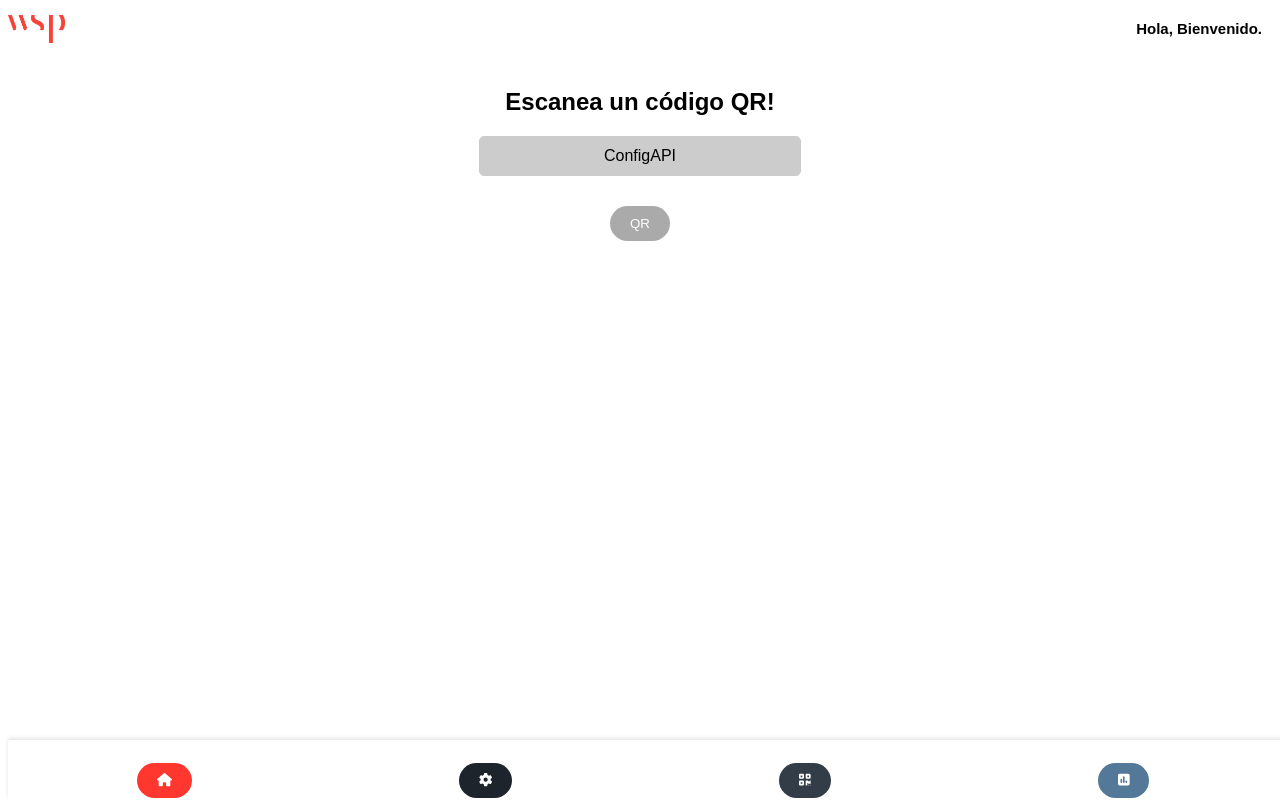
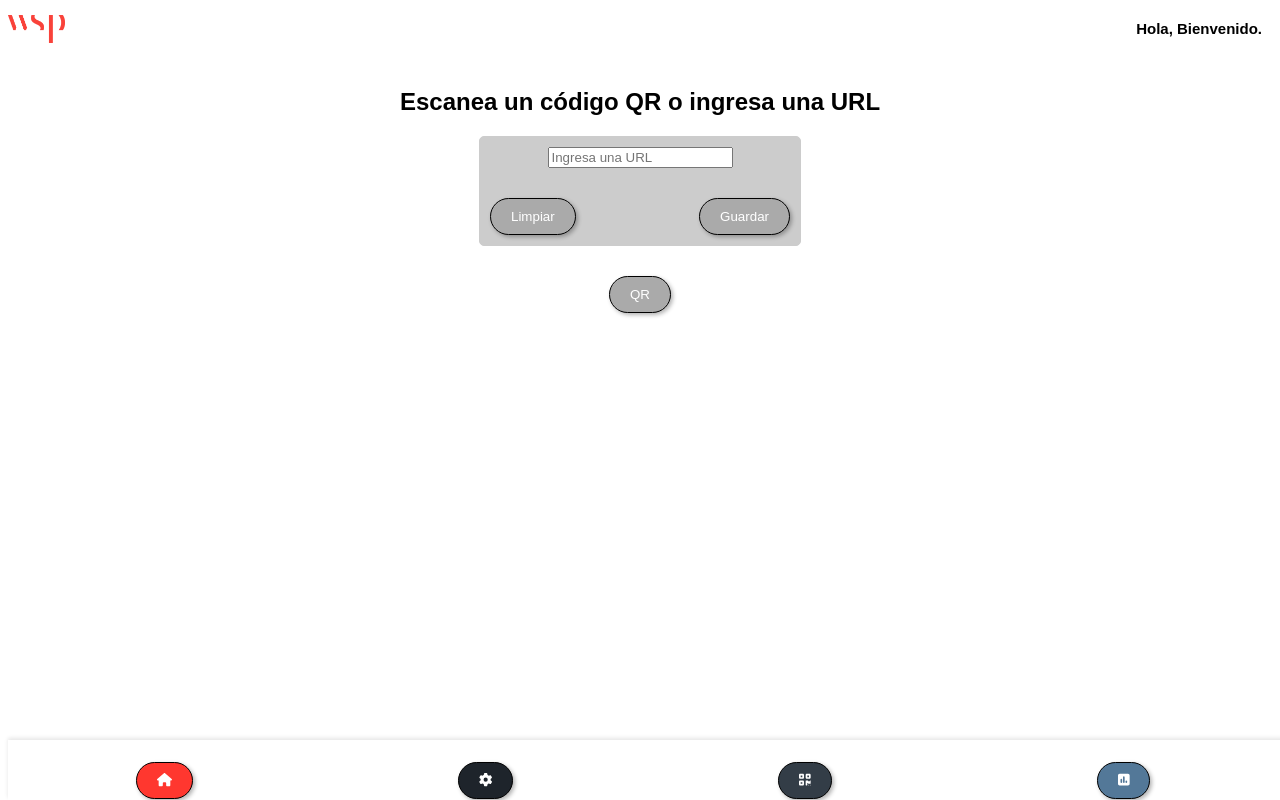
Before and after one commit to wspmatiastorres/DossysQR, a React (Vite) app in the folder client/: page / in a window 1280 px wide. Built offline with nearby package versions, Linux system fonts and the light colour scheme.

Commit message:
commit final

```diff
--- a/client/src/Components/NavBar.jsx
+++ b/client/src/Components/NavBar.jsx
@@ -1,4 +1,4 @@
-import React from 'react';
+import React, { useState } from 'react';
 import './compo.css';
 import { FontAwesomeIcon } from '@fortawesome/react-fontawesome';
 import { faHouse } from '@fortawesome/free-solid-svg-icons';
@@ -7,25 +7,44 @@ import { faQrcode } from '@fortawesome/free-solid-svg-icons';
 import { faSquarePollVertical } from '@fortawesome/free-solid-svg-icons';
 
 function NavBar(props) {
+  const [activePage, setActivePage] = useState('main');
+
+  const handleButtonClick = (page) => {
+    props.actuador(page);
+    setActivePage(page);
+  };
+
   return (
     <footer className="navbar-container">
-      <div className='div1'>
-        <button className='buttonmain' onClick={() => props.actuador('main')}>
+      <div className={`div1 ${activePage === 'main' ? 'active' : ''}`}>
+        <button
+          className={`buttonmain ${activePage === 'main' ? 'active' : ''}`}
+          onClick={() => handleButtonClick('main')}
+        >
           <FontAwesomeIcon icon={faHouse} />
         </button>
       </div>
-      <div className='div1' >
-        <button className='buttonconfig' onClick={() => props.actuador('config')}>
+      <div className={`div1 ${activePage === 'config' ? 'active' : ''}`}>
+        <button
+          className={`buttonconfig ${activePage === 'config' ? 'active' : ''}`}
+          onClick={() => handleButtonClick('config')}
+        >
           <FontAwesomeIcon icon={faGear} />
         </button>
       </div>
-      <div className='div1'>
-        <button className='buttonscan' onClick={() => props.actuador('scan')}>
+      <div className={`div1 ${activePage === 'scan' ? 'active' : ''}`}>
+        <button
+          className={`buttonscan ${activePage === 'scan' ? 'active' : ''}`}
+          onClick={() => handleButtonClick('scan')}
+        >
           <FontAwesomeIcon icon={faQrcode} />
         </button>
       </div>
-      <div className='div1'>
-        <button className='buttonresult' onClick={() => props.actuador('resultado')}>
+      <div className={`div1 ${activePage === 'resultado' ? 'active' : ''}`}>
+        <button
+          className={`buttonresult ${activePage === 'resultado' ? 'active' : ''}`}
+          onClick={() => handleButtonClick('resultado')}
+        >
           <FontAwesomeIcon icon={faSquarePollVertical} />
         </button>
       </div>
--- a/client/src/Components/compo.css
+++ b/client/src/Components/compo.css
@@ -6,18 +6,20 @@ button{
   cursor: pointer;
   background-color: #aaa;
   margin-top: 20px;
-
+  border: 1px solid #000; /* Agrega un borde de 1px de grosor */
+  box-shadow: 2px 2px 4px rgba(0, 0, 0, 0.3); /* Agrega una sombra de 2px de desplazamiento horizontal, 2px de desplazamiento vertical y 4px de desenfoque */
 }
 
 .buttonmain{
   border-radius: 20px;
   padding: 10px 20px;
   color: #fff;
-  border: none;
+  border:none;
   cursor: pointer;
   background-color: #ff372f;
   margin-top: 20px;
-
+  border: 1px solid #000; /* Agrega un borde de 1px de grosor */
+  box-shadow: 2px 2px 4px rgba(0, 0, 0, 0.3); /* Agrega una sombra de 2px de desplazamiento horizontal, 2px de desplazamiento vertical y 4px de desenfoque */
 }
 .buttonconfig{
     border-radius: 20px;
@@ -27,7 +29,8 @@ button{
     cursor: pointer;
     background-color: #1e242b;
     margin-top: 20px;
-
+    border: 1px solid #000; /* Agrega un borde de 1px de grosor */
+    box-shadow: 2px 2px 4px rgba(0, 0, 0, 0.3); /* Agrega una sombra de 2px de desplazamiento horizontal, 2px de desplazamiento vertical y 4px de desenfoque */
   }
   .buttonscan{
     border-radius: 20px;
@@ -37,7 +40,8 @@ button{
     cursor: pointer;
     background-color: #333d47;
     margin-top: 20px;
-
+    border: 1px solid #000; /* Agrega un borde de 1px de grosor */
+    box-shadow: 2px 2px 4px rgba(0, 0, 0, 0.3); /* Agrega una sombra de 2px de desplazamiento horizontal, 2px de desplazamiento vertical y 4px de desenfoque */
   }
   .buttonresult{
     border-radius: 20px;
@@ -47,7 +51,8 @@ button{
     cursor: pointer;
     background-color: #537898;
     margin-top: 20px;
-
+    border: 1px solid #000; /* Agrega un borde de 1px de grosor */
+    box-shadow: 2px 2px 4px rgba(0, 0, 0, 0.3); /* Agrega una sombra de 2px de desplazamiento horizontal, 2px de desplazamiento vertical y 4px de desenfoque */
   }
 
   .div1{
@@ -69,3 +74,37 @@ button{
     height: 60px;
     box-shadow: 0px -2px 4px rgba(0, 0, 0, 0.1);
   }
+
+
+.buttonmain.active:hover{
+  /* Estilos para los botones activos */
+  background-color:#ffffff;
+  color: black;
+  border: 1px solid #000; /* Agrega un borde de 1px de grosor */
+  box-shadow: 2px 2px 4px rgba(0, 0, 0, 0.3); /* Agrega una sombra de 2px de desplazamiento horizontal, 2px de desplazamiento vertical y 4px de desenfoque */
+  filter: brightness(80%);
+}
+.buttonconfig.active:hover{
+  /* Estilos para los botones activos */
+  background-color:#ffffff;
+  color: black;
+  border: 1px solid #000; /* Agrega un borde de 1px de grosor */
+  box-shadow: 2px 2px 4px rgba(0, 0, 0, 0.3); /* Agrega una sombra de 2px de desplazamiento horizontal, 2px de desplazamiento vertical y 4px de desenfoque */
+  filter: brightness(80%);
+}
+.buttonscan.active:hover{
+  /* Estilos para los botones activos */
+  background-color:#ffffff;
+  color: black;
+  border: 1px solid #000; /* Agrega un borde de 1px de grosor */
+  box-shadow: 2px 2px 4px rgba(0, 0, 0, 0.3); /* Agrega una sombra de 2px de desplazamiento horizontal, 2px de desplazamiento vertical y 4px de desenfoque */
+  filter: brightness(80%);
+}
+.buttonresult.active:hover{
+   /* Estilos para los botones activos */
+   background-color:#ffffff;
+   color: black;
+   border: 1px solid #000; /* Agrega un borde de 1px de grosor */
+   box-shadow: 2px 2px 4px rgba(0, 0, 0, 0.3); /* Agrega una sombra de 2px de desplazamiento horizontal, 2px de desplazamiento vertical y 4px de desenfoque */
+   filter: brightness(80%);
+}
--- a/client/src/Config/ConfigAPI.jsx
+++ b/client/src/Config/ConfigAPI.jsx
@@ -1,22 +1,87 @@
-import React from 'react';
-import Banner from '../Components/Banner'
+import React, { useState } from 'react';
+import Banner from '../Components/Banner';
 import './confi.css';
+import { isURL } from '../Components/Util';
 
-function ConfigAPI() {
+function ConfigAPI(props) {
+  const [decodedText, setDecodedText] = useState('');
+  const [error, setError] = useState('');
+  const [isDeleting, setIsDeleting] = useState(false);
+
+  const handleInputChange = (event) => {
+    setDecodedText(event.target.value);
+    setError('');
+  };
+
+  const handleDeleteButtonClick = () => {
+    if (decodedText === '') {
+      return;
+    }
+
+    setIsDeleting(true);
+
+    const textLength = decodedText.length;
+    let currentIndex = textLength - 1;
+
+    const deleteLetter = () => {
+      setDecodedText((prevText) => prevText.slice(0, currentIndex));
+
+      currentIndex--;
+
+      if (currentIndex >= 0) {
+        setTimeout(deleteLetter, 100);
+      } else {
+        setIsDeleting(false);
+      }
+    };
+
+    deleteLetter();
+  };
+
+  const handleFormSubmit = (event) => {
+    event.preventDefault();
+
+    if (decodedText.trim() === '') {
+      setError('Por favor, ingresa una Url');
+      return;
+    }
+
+    if (!isURL(decodedText)) {
+      setError('La Url ingresada no es válida.');
+      return; // Evita que se guarde la URL inválida
+    }
+    localStorage.setItem('dossysqr_api_url', decodedText);
+    // Aquí puedes realizar otras acciones con la URL ingresada, como enviarla a una API, etc.
+    props.actuador('main');
+  };
+
   return (
     <>
-      <div >
+      <div>
         <Banner />
       </div>
       <br />
-      <div >
-
+      <div>
         <center>
           <div>
-          <h2>Escanea un código QR!</h2>
+            <h2>Escanea un código QR o ingresa una URL</h2>
           </div>
           <div className='card'>
-            ConfigAPI
+            <form onSubmit={handleFormSubmit}>
+              <input
+                type="text"
+                placeholder='Ingresa una URL'
+                value={decodedText}
+                onChange={handleInputChange}
+              />
+              {error && <p className="error-message">{error}</p>}
+              <div className="button-container">
+                <button type="button" onClick={handleDeleteButtonClick}>
+                  Limpiar
+                </button>
+                <button type="submit">Guardar</button>
+              </div>
+            </form>
           </div>
         </center>
       </div>
--- a/client/src/Config/ConfigQR.jsx
+++ b/client/src/Config/ConfigQR.jsx
@@ -34,9 +34,8 @@ const ConfigQR = (props) => {
           disableFlip={false}
           qrCodeSuccessCallback={onNewScanResult}
           id="qr-code-scanner" />
-        <br /><br /><br /><br />
+
       </div>
-      <br /><br /><br /><br /><br /><br /><br /><br />
       </center>
     </>
   );
--- a/client/src/Config/confi.css
+++ b/client/src/Config/confi.css
@@ -24,3 +24,8 @@
     align-items: center;
     height: 100vh; /* Ajusta la altura según tus necesidades */
   }
+  .button-container {
+    display: flex;
+    justify-content: space-between;
+    margin-top: 10px;
+  }
--- a/client/src/Home/home.css
+++ b/client/src/Home/home.css
@@ -3,7 +3,7 @@
   text-align: right;
   }
   .card {
-    width: 300px;
+    width: 200px;
     border: 1px solid #ccc;
     border-radius: 5px;
     padding: 10px;
--- a/client/src/Result/Resultado.jsx
+++ b/client/src/Result/Resultado.jsx
@@ -2,7 +2,6 @@ import './style.css'
 import Banner from '../Components/Banner'
 
 const Resultado = (props) => {
-
   return (
     <><div>
       <Banner />
--- a/client/src/Scan/ScanMain.jsx
+++ b/client/src/Scan/ScanMain.jsx
@@ -1,4 +1,4 @@
-import React, {useState} from 'react'
+import React, { useState } from 'react'
 import Html5QrcodePlugin from '../Components/Html5QrcodePlugin.jsx';
 import Banner from '../Components/Banner'
 
@@ -12,7 +12,7 @@ function ScanMain(props) {
     // En caso contrario, setear el valor en result, tal como
     // se está haciendo ahora
 
-
+    localStorage.setItem('dossysqr_api_url', decodedText);
     props.resultHandler(decodedText)
     props.actuador('resultado')
 
```
Also changed, not shown: 1 other file (tests, documents, lock files or other folders). Lines whose indentation alone changed are shown as unchanged.
